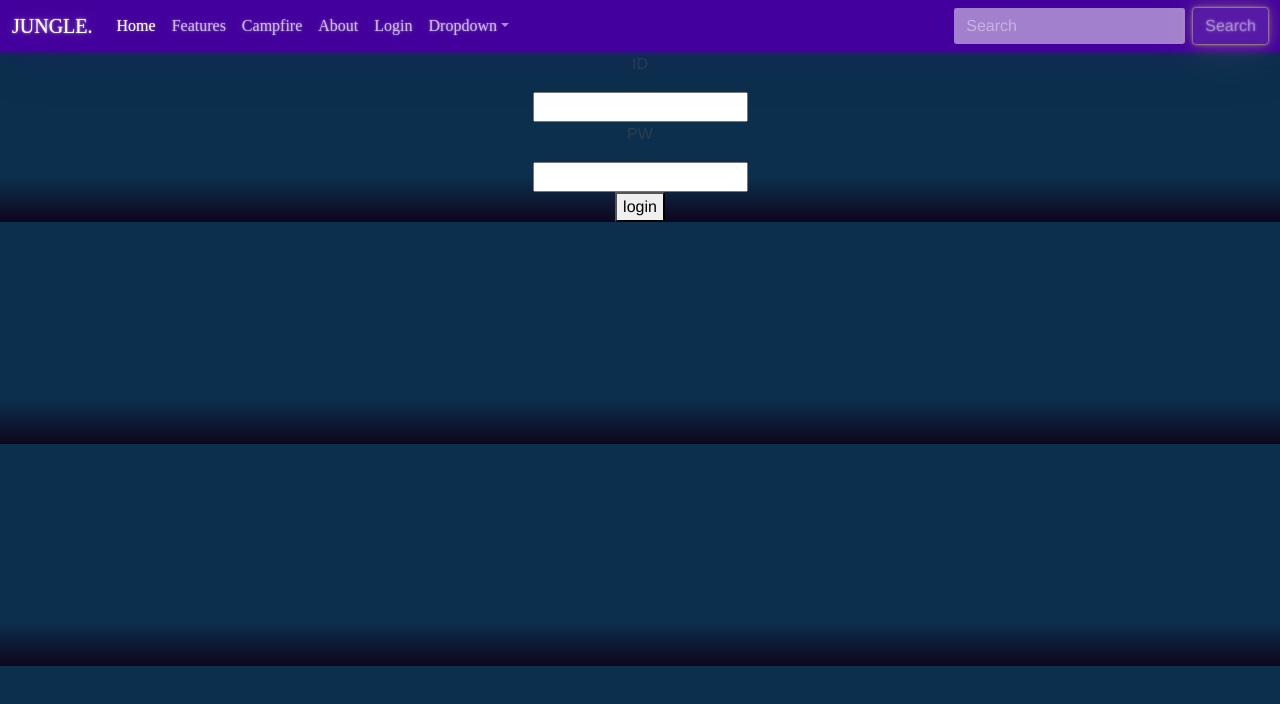
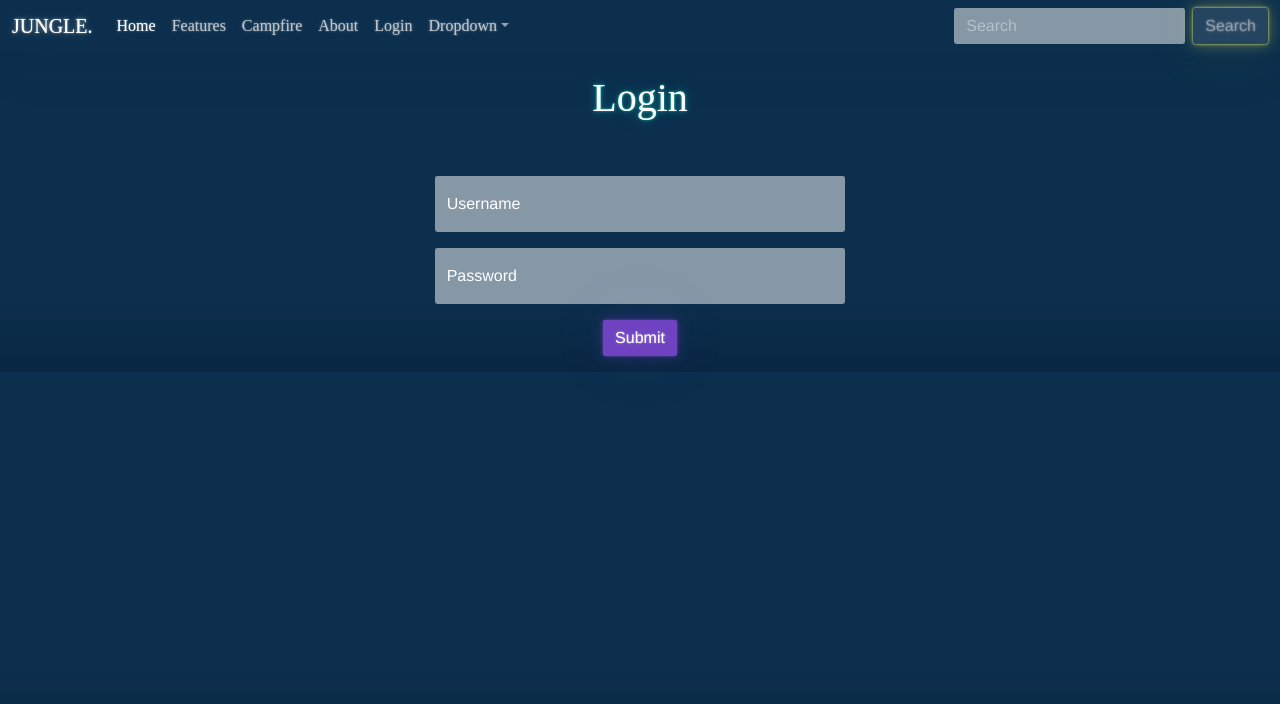
Before and after one commit to KUMOS3/jungle, a Vue app: page /login in a window 1280 px wide. Shown: the top 704 px of the page. Built offline with nearby package versions, Linux system fonts and the light colour scheme; no server answers.

Commit message:
Day and Night theme, Login theme,  Userinfo syncronization

```diff
--- a/package.json
+++ b/package.json
@@ -15,6 +15,7 @@
     "axios": "^0.21.1",
     "core-js": "^3.6.5",
     "jwt-decode": "^3.1.2",
+    "prettier": "^2.3.0",
     "vue": "^2.6.11",
     "vue-router": "^3.2.0",
     "vuex": "^3.6.2",
--- a/src/App.vue
+++ b/src/App.vue
@@ -1,7 +1,6 @@
 <template>
   <div id="app">
-
-    <nav class="navbar navbar-expand-lg navbar-dark bg-dark">
+    <nav class="navbar navbar-expand-lg" :class="color">
       <div class="container-fluid">
         <a class="navbar-brand" href="#">JUNGLE.</a>
         <button class="navbar-toggler" type="button" data-bs-toggle="collapse" data-bs-target="#navbarColor02" aria-controls="navbarColor02" aria-expanded="true" aria-label="Toggle navigation">
@@ -20,7 +19,7 @@
               <router-link class="nav-link" to="/campfire">Campfire</router-link>
             </li>
             <li class="nav-item">
-              <a class="nav-link" href="#">About</a>
+              <router-link class="nav-link" to="/about">About</router-link>
             </li>
 
               <li v-if="this.$store.getters.decodedToken" class="nav-item">
@@ -52,7 +51,6 @@
       </div>
     </nav>
 
-    <p v-if="this.$store.state.userInfo">Welcome to Jungle, {{ this.$store.state.userInfo.nickname }}!</p>
     <router-view/>
 
 
@@ -60,6 +58,8 @@
 </template>
 
 <script>
+import { mapGetters } from 'vuex'
+
 export default {
   name: 'App',
   methods: {
@@ -71,6 +71,11 @@ export default {
   created: function () {
     if (!this.$store.getters.decodedToken)
       this.$router.push({name: 'Login'})
+  },
+  computed: {
+    ...mapGetters([
+      'color'
+    ])
   }
 }
 </script>
@@ -81,7 +86,7 @@ export default {
   -webkit-font-smoothing: antialiased;
   -moz-osx-font-smoothing: grayscale;
   text-align: center;
-  color: #2c3e50;
+  color: #FFF;
 }
 
 #nav {
--- a/src/store/index.js
+++ b/src/store/index.js
@@ -27,6 +27,7 @@ export default new Vuex.Store({
     // // 팝업창을 띄울 review
     // selectedReview:null
     inputReview: null,
+    color: 'dark'
   },
   mutations: {
     SAVE_JWT: function (state, token) {
@@ -34,6 +35,7 @@ export default new Vuex.Store({
     },
     DELETE_JWT: function (state) {
       state.userToken = null
+      state.userInfo = null
     },
     GET_MOVIES: function (state, data) {
       state.movies = data
@@ -47,6 +49,9 @@ export default new Vuex.Store({
     CREATE_REVIEW: function (state, input) {
       state.reviews.push(input)
     },
+    CHANGE_COLOR: function (state, color) {
+      state.color = color
+    }
   },
   actions: {
     getJWT: function(context, credential) {
@@ -68,7 +73,6 @@ export default new Vuex.Store({
       context.commit('DELETE_JWT')
     },
     getMovies: function (context) {
-      // console.log(context)
       axios({
         method: 'get',
         url: `${SERVER_URL}/api/v1/movies/`,
@@ -157,6 +161,14 @@ export default new Vuex.Store({
     comments: function (state) {
       return state.comments
     },
+    color: function (state) {
+      if (state.color == 'night') {
+        return 'navbar-dark bg-dark'
+      }
+      else {
+        return 'navbar-dark bg-primary'
+      }
+    }
     // commentsCount: function (state) {
     //   return state.comments.length
     // }
--- a/src/views/About.vue
+++ b/src/views/About.vue
@@ -3,3 +3,28 @@
     <h1>This is an about page</h1>
   </div>
 </template>
+
+<template>
+
+</template>
+
+<script>
+import { mapMutations } from 'vuex'
+
+export default {
+  name: 'About',
+  methods: {
+    ...mapMutations([
+      'CHANGE_COLOR'
+    ])
+  },
+  created: function () {
+    this.CHANGE_COLOR('day')
+    document.body.style.backgroundImage = "linear-gradient( #0C2F4D 80%,  #092742 100% )"
+  }
+}
+</script>
+
+<style>
+
+</style>
--- a/src/views/Campfire.vue
+++ b/src/views/Campfire.vue
@@ -1,16 +1,27 @@
 <template>
-  <div>
+  <div style="height:95vh">
+    <h5 id="D2" class="my-5">Let's gather around the campfire   <font-awesome-icon :icon="['fas', 'fire-alt']" style="color:#fd7e14" /></h5>
     <ReviewList/>
   </div>
 </template>
 
 <script>
 import ReviewList from '@/components/ReviewList'
+import { mapMutations } from 'vuex'
 
 export default {
   name: 'Campfire',
   components: {
     ReviewList,
+  },
+  methods: {
+    ...mapMutations([
+      'CHANGE_COLOR'
+    ])
+  },
+  created: function () {
+    this.CHANGE_COLOR('night')
+    document.body.style.backgroundImage = "linear-gradient( #44009d 80%,  #13002C 100% )"
   }
 }
 </script>
--- a/src/views/Home.vue
+++ b/src/views/Home.vue
@@ -1,16 +1,31 @@
 <template>
   <div>
-    <MovieList/>
+    <div style="height:100vh">
+      <p>{{ this.$store.state.userInfo }}</p>
+      <h5 id="D2" v-if="this.$store.state.userInfo" class="my-5">Welcome to Jungle, {{ this.$store.state.userInfo.nickname }}!</h5>
+      <h5 id="D2" v-else class="my-5">Welcome to Jungle!</h5>
+      <MovieList/>
+    </div>
   </div>
 </template>
 
 <script>
 import MovieList from '@/components/MovieList'
+import { mapMutations } from 'vuex'
 
 export default {
   name: 'Home',
   components: {
     MovieList,
+  },
+  methods: {
+    ...mapMutations([
+      'CHANGE_COLOR'
+    ])
+  },
+  created: function () {
+    this.CHANGE_COLOR('day')
+    document.body.style.backgroundImage = "linear-gradient( #0C2F4D 80%,  #092742 100% )"
   }
 }
 </script>
--- a/src/views/Login.vue
+++ b/src/views/Login.vue
@@ -1,15 +1,23 @@
 <template>
-  <div>
-    <p>ID</p>
-      <input type="text" v-model="credential.username">
-    <p>PW</p>
-      <input @keyup.enter="getJWT" type="password" v-model="credential.password">
-    <br>
-      <button @click="getJWT">login</button>
+  <div class="row">
+    <div class="form-group col-sm-8 col-md-6 col-lg-4 offset-sm-2 offset-md-3 offset-lg-4">
+      <label class="form-label mt-4 mb-5"><h1>Login</h1></label>
+      <div class="form-floating mb-3">
+        <input v-model="credential.username" type="text" class="form-control" id="floatingInput" placeholder="Username">
+        <label for="floatingInput">Username</label>
+      </div>
+      <div class="form-floating">
+        <input @keyup.enter="getJWT" v-model="credential.password" type="password" class="form-control" id="floatingPassword" placeholder="Password">
+        <label for="floatingPassword">Password</label>
+      </div>
+      <button @click="getJWT" type="submit" class="btn btn-primary my-3">Submit</button>
+    </div>
   </div>
 </template>
 
 <script>
+import { mapMutations } from 'vuex'
+
 export default {
   name: 'Login',
   data: function () {
@@ -24,9 +32,14 @@ export default {
     getJWT: function () {
       this.$store.dispatch('getJWT', this.credential)
       this.$router.push({name: 'Home'})
-    }
+    },
+    ...mapMutations([
+      'CHANGE_COLOR'
+    ])
   },
   created: function () {
+    this.CHANGE_COLOR('day')
+    document.body.style.backgroundImage = "linear-gradient( #0C2F4D 80%,  #092742 100% )"
     if (this.$store.getters.decodedToken)
       this.$router.push({name: 'Home'})
   }
--- a/src/views/Profile.vue
+++ b/src/views/Profile.vue
@@ -19,6 +19,8 @@
 </template>
 
 <script>
+import { mapMutations } from 'vuex'
+
 export default {
   name: 'Profile',
   data: function () {
@@ -30,9 +32,14 @@ export default {
     getUserInfo: function () {
       this.userid = this.$store.getters.decodedToken.user_id
       this.$store.dispatch('getUserInfo', this.userid)
-    }
+    },
+    ...mapMutations([
+      'CHANGE_COLOR'
+    ])
   },
   created: function () {
+    this.CHANGE_COLOR('day')
+    document.body.style.backgroundImage = "linear-gradient( #0C2F4D 80%,  #092742 100% )"
     this.getUserInfo()
   }
 }
--- a/src/views/Signup.vue
+++ b/src/views/Signup.vue
@@ -15,6 +15,7 @@
 
 <script>
 import axios from 'axios'
+import { mapMutations } from 'vuex'
 
 const SERVER_URL = process.env.VUE_APP_SERVER_URL
 
@@ -30,7 +31,7 @@ export default {
         favorite_movie: '',
         // 입력형식 편하게 바꿔주기
         birth_year: '',
-     }
+    }
     }
   },
   methods: {
@@ -48,7 +49,15 @@ export default {
         .catch ((err) => {
           console.log(err)
         })
-    }
+      },
+    ...mapMutations([
+      'CHANGE_COLOR'
+    ])
+  },
+  created: function () {
+    this.CHANGE_COLOR('day')
+    document.body.style.backgroundImage = "linear-gradient( #0C2F4D 80%,  #092742 100% )"
+    this.getUserInfo()
   }
 }
 </script>
```
Also changed, not shown: 1 other file (tests, documents, lock files or other folders).
